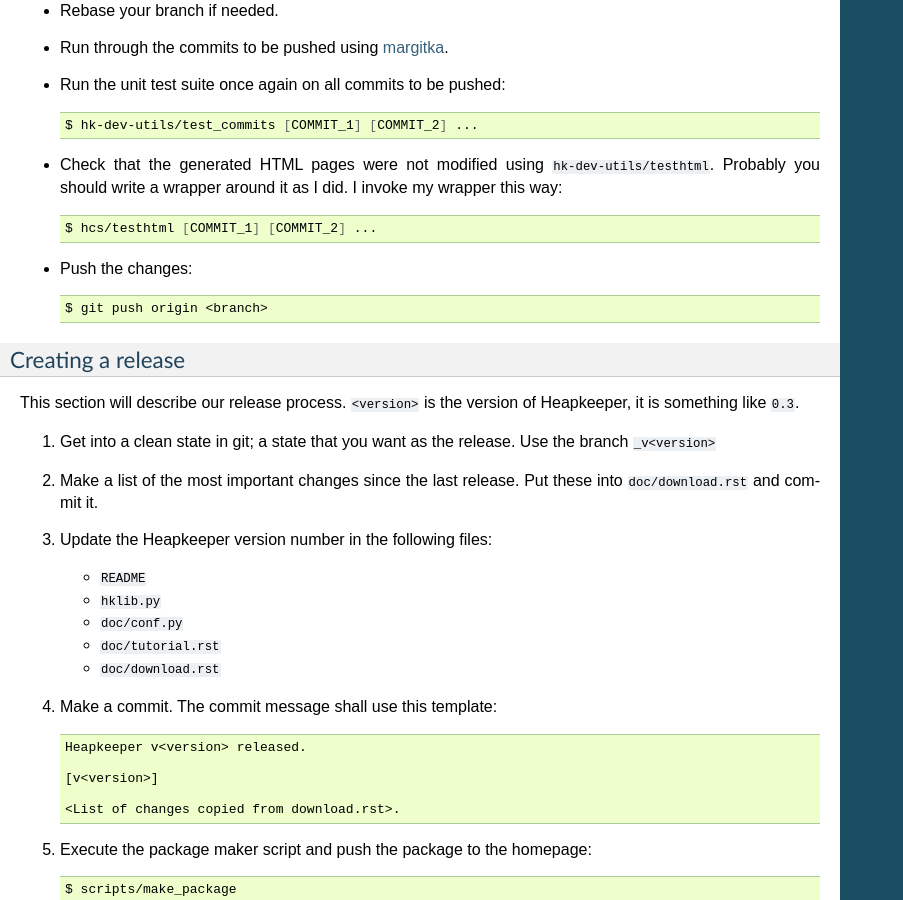
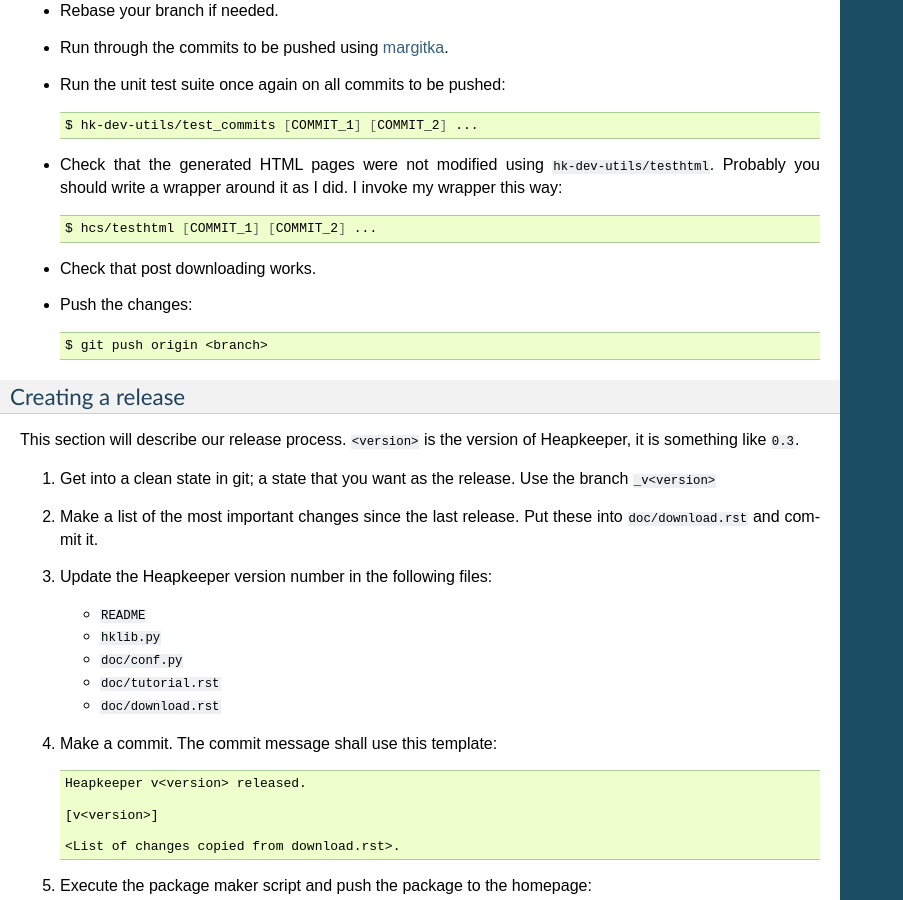
Before and after one commit to hcs42/heapkeeper-old, a Sphinx documentation site: the page built from doc/development.rst, in a window 1280 px wide and 900 px high, scrolled down 3871 px. Shown: the whole window, without its empty margins (0-903 px from the left). Built offline with Sphinx 7.4.7, drawn with Linux system fonts in a browser that asks for light colours.

Commit message:
DevDoc: Check 'dl' before you push
[developer documentation]

```diff
--- a/doc/development.rst
+++ b/doc/development.rst
@@ -267,6 +267,8 @@ Pushing to your GitHub repository
 
     $ hcs/testhtml [COMMIT_1] [COMMIT_2] ...
 
+* Check that post downloading works.
+
 * Push the changes::
 
     $ git push origin <branch>
```
